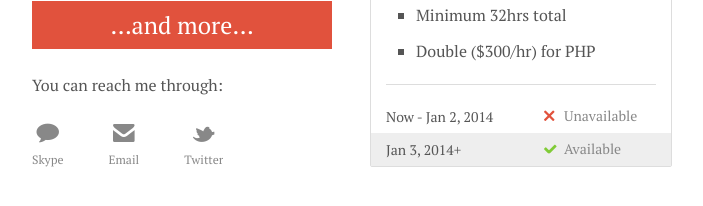
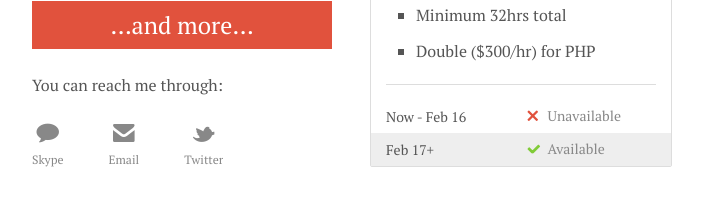
Before and after one commit to imakewebthings/imakewebthings.github.com, a Jekyll site: the page built from index.html, in a window 1280 px wide. Shown: the part 265-471 px from the top of the page, without its empty margins (288-991 px from the left). Built offline with Jekyll 4.4.1, drawn with Linux system fonts in a browser that asks for light colours.

Commit message:
Update availability

```diff
--- a/index.html
+++ b/index.html
@@ -63,12 +63,12 @@ layout: nil
 
 				<tbody>
 					<tr>
-						<td>Now - Jan 2, 2014</td>
+						<td>Now - Feb 16</td>
 						<td class="unavailable">Unavailable</td>
 					</tr>
 
 					<tr>
-						<td>Jan 3, 2014+</td>
+						<td>Feb 17+</td>
 						<td class="available">Available</td>
 					</tr>
 				</tbody>
```
